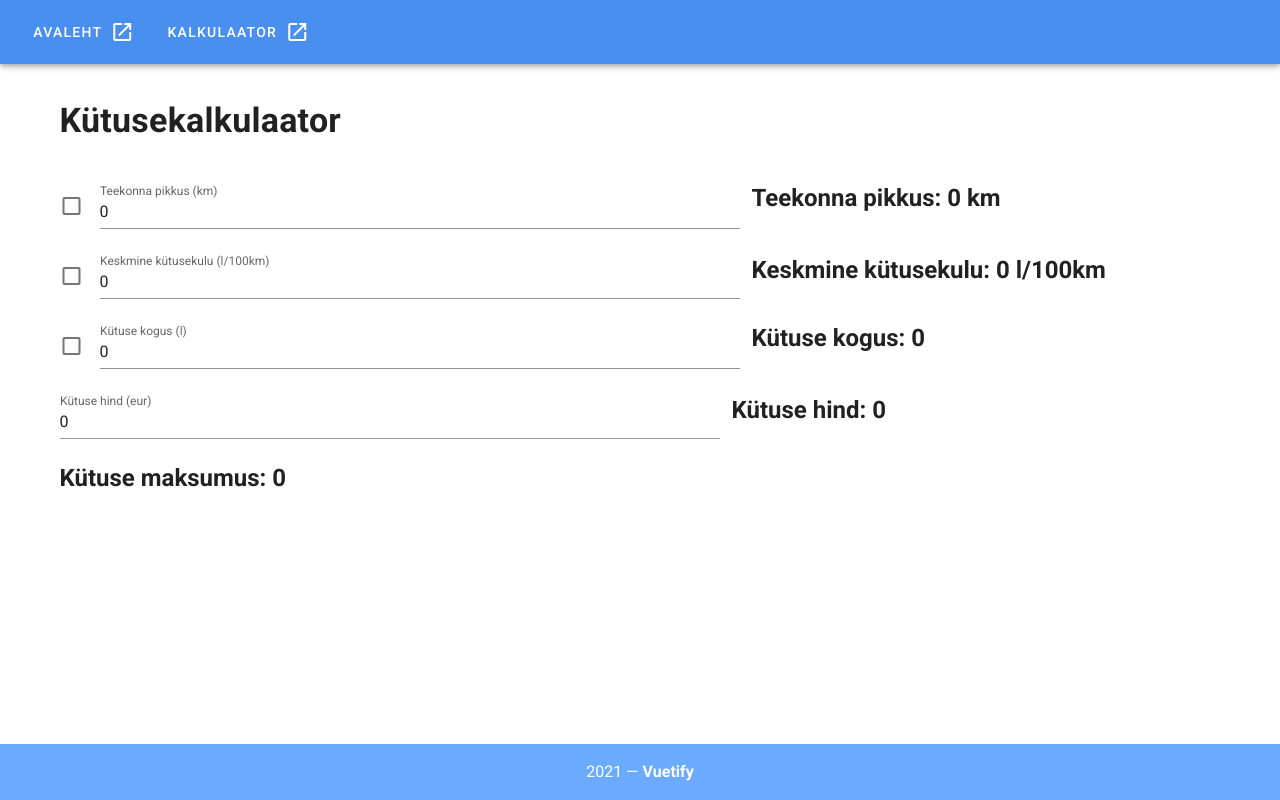
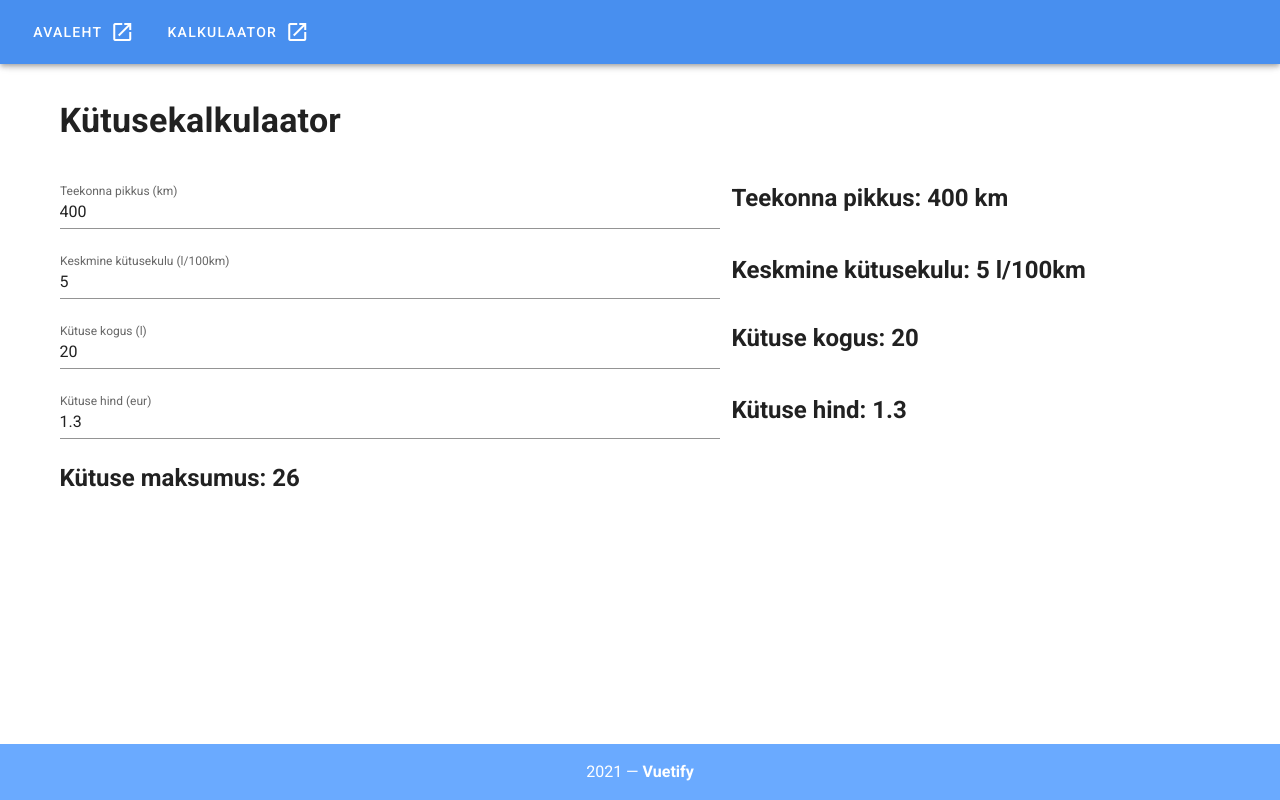
Before and after one commit to IngridJufkin/Calculators, a Vue app: page /FuelCalculator in a window 1280 px wide. Built offline with nearby package versions, Linux system fonts and the light colour scheme.

Commit message:
Väärtuste kuvamine otse lahtris- pooleli

```diff
--- a/src/components/FuelCalculator.vue
+++ b/src/components/FuelCalculator.vue
@@ -11,11 +11,6 @@
     <!-- Distance covered-->
     <v-col class="mb-3">
       <v-row align="center">
-        <v-checkbox
-          v-model.number="variablea"
-          hide-details
-          class="shrink mr-2 mt-0"
-        ></v-checkbox>
         <v-text-field
           v-model.number="variablea"
           label="Teekonna pikkus (km)"
@@ -29,13 +24,8 @@
       </v-row>
       <!-- Average fuel consumption l/100km -->
       <v-row align="center">
-        <v-checkbox
-          v-model.number="variableb"
-          hide-details
-          class="shrink mr-2 mt-0"
-        ></v-checkbox>
         <v-text-field
-          v-model.number="variableb"
+          v-model.number="averageConsumptionResult"
           label="Keskmine kütusekulu (l/100km)"
           hide-details="auto"
           type="number"
@@ -50,14 +40,8 @@
 
       <!-- Fuel required-->
       <v-row align="center">
-        <v-checkbox
-          v-model.number="variablec"
-          hide-details
-          class="shrink mr-2 mt-0"
-        ></v-checkbox>
-
         <v-text-field
-          v-model.number="variablec"
+          v-model.number="fuelAmountResult"
           label="Kütuse kogus (l)"
           hide-details="auto"
           type="number"
@@ -107,10 +91,10 @@ export default {
   },
   data() {
     return {
-      variablea: 0,
-      variableb: 0,
-      variablec: 0,
-      variabled: 0,
+      variablea: 400,
+      variableb: 5,
+      variablec: 20,
+      variabled: 1.3,
       averageFuelConsumption: 0,
       distance: 0,
       fuelAmount: 0,
@@ -125,7 +109,10 @@ export default {
         this.variablea,
         this.variableb,
         this.variablec,
-        this.variabled
+        this.variabled,
+        this.averageFuelConsumption,
+        this.distance,
+        this.fuelAmount
       );
     },
     averageConsumptionResult() {
@@ -134,7 +121,10 @@ export default {
         this.variablea,
         this.variableb,
         this.variablec,
-        this.variabled
+        this.variabled,
+        this.averageFuelConsumption,
+        this.distance,
+        this.fuelAmount
       );
     },
     distanceResult() {
@@ -143,7 +133,10 @@ export default {
         this.variablea,
         this.variableb,
         this.variablec,
-        this.variabled
+        this.variabled,
+        this.averageFuelConsumption,
+        this.distance,
+        this.fuelAmount
       );
     },
     fuelAmountResult() {
@@ -152,7 +145,10 @@ export default {
         this.variablea,
         this.variableb,
         this.variablec,
-        this.variabled
+        this.variabled,
+        this.averageFuelConsumption,
+        this.distance,
+        this.fuelAmount
       );
     },
   },
@@ -206,7 +202,6 @@ export default {
       }
     },
 
-
     calculateDistance(variablea, variableb, variablec) {
       let averageFuelConsumption = (+variablec / +variablea) * 100;
       let distance = (variablec / variableb) * 100;
@@ -244,6 +239,8 @@ export default {
       this.calculateAVG = value;
       this.calculateDistance = value;
       this.calculateAmount = value;
+      this.averageFuelConsumption = value;
+      this.fuelAmount = value;
     },
   },
 };
```
